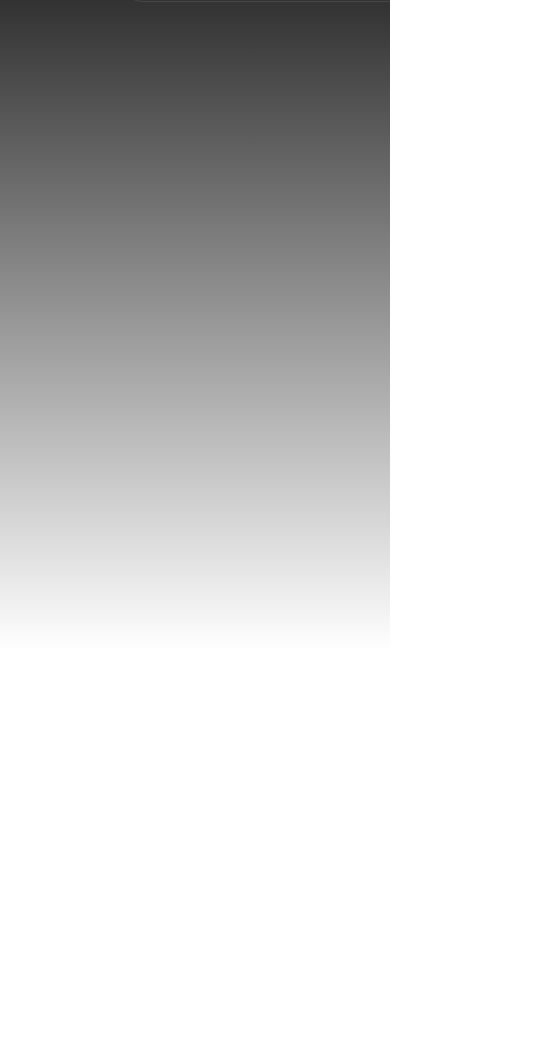
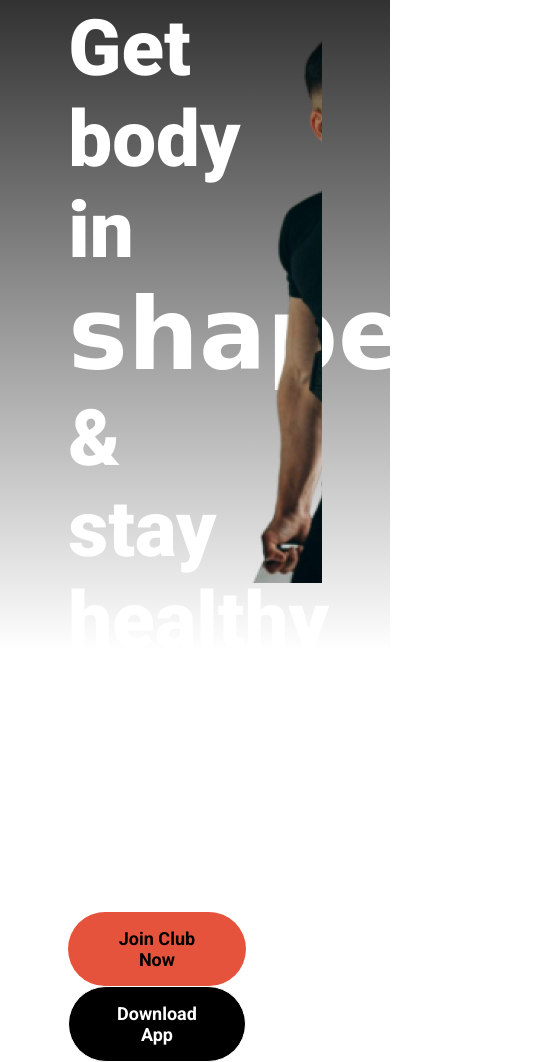
Before and after one commit to abdunnoorfaheem/fitness-gym, a plain HTML site: page index.html in a window 390 px wide. Shown: the part 104-1166 px from the top of the page, 549 px wide, since content can reach past the window. Before the commit the page ends 844 px from the top, so only its background shows below. Drawn offline with Linux system fonts and the light colour scheme; a web font is replaced by a local one.

Commit message:
navbar section mobile  responsive and banner section added

```diff
--- a/css/responsive.css
+++ b/css/responsive.css
@@ -0,0 +1,16 @@
+/* navbar responsive start */
+
+@media all and (max-width:577px) {
+    .nav-right {
+        display: none;
+    }
+}
+
+@media all and (min-width:578px) {
+    .nav-img-hide {
+        display: none;
+    }
+}
+
+
+/* navbar responsive end */
--- a/css/style.css
+++ b/css/style.css
@@ -1,4 +1,5 @@
 @import url('https://fonts.googleapis.com/css2?family=Azeret+Mono:ital,wght@0,100..900;1,100..900&family=Roboto:ital,wght@0,100;0,300;0,400;0,500;0,700;0,900;1,100;1,300;1,400;1,500;1,700;1,900&family=Work+Sans:ital,wght@0,100..900;1,100..900&display=swap');
+@import url('https://fonts.googleapis.com/css2?family=Qwitcher+Grypen:wght@400;700&family=Roboto:ital,wght@0,100;0,300;0,400;0,500;0,700;0,900;1,100;1,300;1,400;1,500;1,700;1,900&display=swap');
 * {
     margin: 0;
     padding: 0;
@@ -73,3 +74,78 @@ nav {
 
 
 /* navbar style end */
+
+
+/* banner style start */
+
+.banner-container {
+    width: 65%;
+    margin: 0 auto;
+}
+
+.banner {
+    display: flex;
+}
+
+.banner-left {
+    /* border: 1px solid red; */
+    width: 70%;
+    /* margin-left: 340px; */
+    /* margin-top: 96px; */
+}
+
+.banner-left-title {
+    font-size: 78px;
+    font-weight: 900;
+    color: white;
+}
+
+.banner-left-shape {
+    font-family: "Qwitcher Grypen", cursive;
+    font-size: 100px;
+    font-weight: 900;
+}
+
+.banner-left-description {
+    color: rgba(255, 255, 255, 0.5);
+    font-size: 16px;
+    font-weight: 400;
+    margin-top: 28px;
+}
+
+.banner-left-btn {
+    margin-top: 28px;
+}
+
+.banner-left-btn1 {
+    border-radius: 42px;
+    background: rgb(230, 83, 60);
+    padding: 16px 40px 16px 40px;
+    border: none;
+    font-size: 18px;
+    font-weight: 600;
+}
+
+.banner-left-btn2 {
+    border: 1px solid rgb(255, 255, 255);
+    border-radius: 42px;
+    padding: 16px 40px 16px 40px;
+    background: black;
+    color: white;
+    font-size: 18px;
+    font-weight: 600;
+}
+
+.banner-right {
+    height: 580px;
+    /* border: 1px solid red; */
+    width: 30%;
+    background-image: url("../images/images 2.png");
+    background-repeat: no-repeat;
+    /* margin-left: 550px; */
+}
+
+.banner-righ-img {}
+
+
+/* banner style END */
--- a/index.html
+++ b/index.html
@@ -33,10 +33,36 @@
                             <a href="">About</a>
                         </li>
                     </ul>
+
+
                 </div>
+                <img class="nav-img nav-img-hide nav-img-show" src="images/nav.png" alt="">
             </div>
         </nav>
         <!-- navbar end -->
+
+        <!-- banner start -->
+
+        <section>
+            <div class="banner-container">
+                <div class="banner">
+                    <div class="banner-left">
+                        <h1 class="banner-left-title">Get body in <br> <span class="banner-left-shape">shape</span> & stay <br> healthy</h1>
+                        <p class="banner-left-description">Exercise can help prevent excess weight gain or help you keep off lost weight. <br> When you take part in physical activity, you burn calories. The more intense <br> the activity, the more calories you burn.</p>
+                        <div class="banner-left-btn">
+                            <button class="banner-left-btn1">Join Club Now</button>
+                            <button class="banner-left-btn2">Download App</button>
+                        </div>
+                    </div>
+                    <div class="banner-right">
+                        <div class="banner-righ-img">
+
+                        </div>
+                    </div>
+                </div>
+            </div>
+        </section>
+        <!-- banner end -->
     </header>
 </body>
 
```
Also changed, not shown: images/image5.png (renamed from images/image 5.png), images/nav.png (added).
